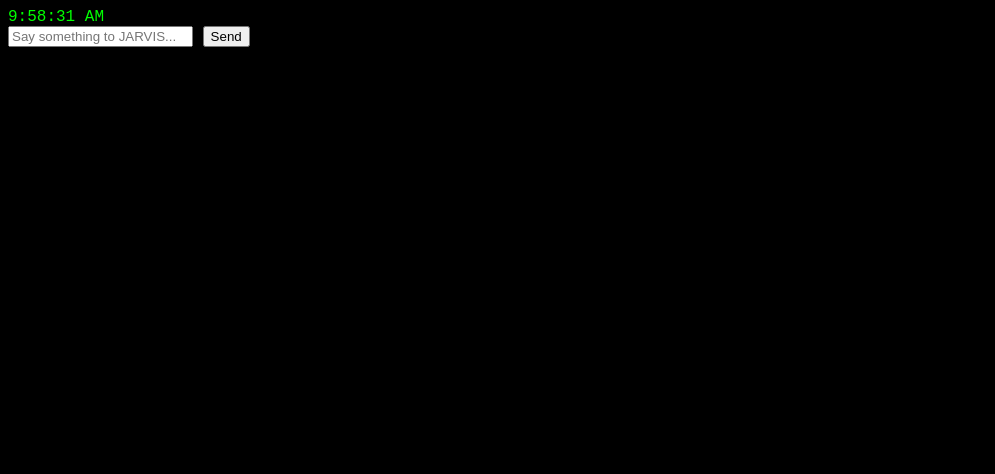
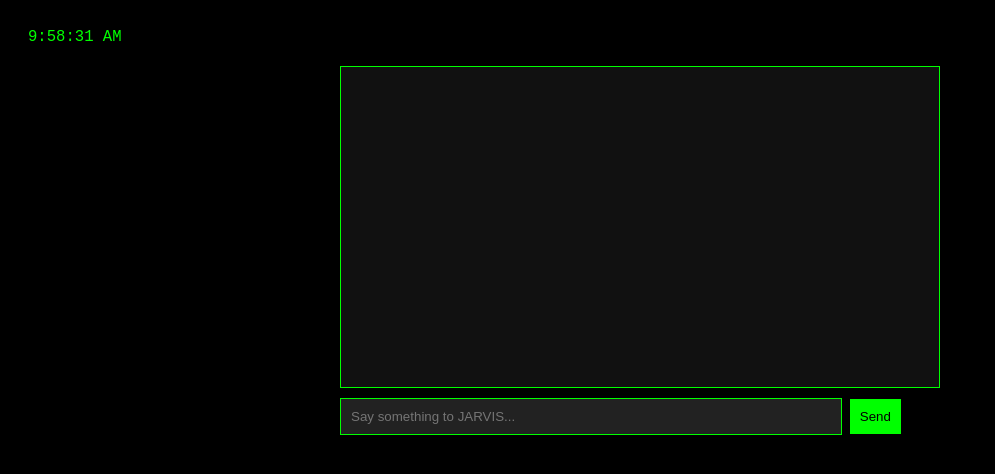
Before and after one commit to viral00111/jarrvis, a plain HTML site: page index.html in a window 1280 px wide. Shown: the whole page, without its empty margins (0-995 px from the left). Drawn offline with Linux system fonts and the light colour scheme.

Commit message:
Update style.css

```diff
--- a/style.css
+++ b/style.css
@@ -1,14 +1,53 @@
 
-/* style.css */
-/* Section: Base Styling */
+/* 🧑‍🎨 Styling for JARVIS V1 Interface */
+
 body {
-    background-color: #000;
-    color: #0f0;
-    font-family: 'Courier New', monospace;
+  background-color: black;
+  color: #00ff00;
+  font-family: monospace;
+  padding: 20px;
 }
 
-/* Section: Time Display */
-#time {
-    font-size: 24px;
-    margin: 20px;
+#time-date {
+  font-size: 1.2em;
+  margin-bottom: 20px;
 }
+
+#chat-container {
+  max-width: 600px;
+  margin: auto;
+}
+
+#chat-log {
+  background: #111;
+  padding: 10px;
+  min-height: 300px;
+  border: 1px solid #0f0;
+  margin-bottom: 10px;
+}
+
+#chat-log .user {
+  color: lime;
+  font-weight: bold;
+}
+
+#chat-log .jarvis {
+  color: cyan;
+  margin-left: 20px;
+}
+
+#chat-input {
+  width: 80%;
+  padding: 10px;
+  background: #222;
+  border: 1px solid #0f0;
+  color: #0f0;
+}
+
+#send-btn {
+  padding: 10px;
+  background: #0f0;
+  border: none;
+  color: black;
+  cursor: pointer;
+}
```
